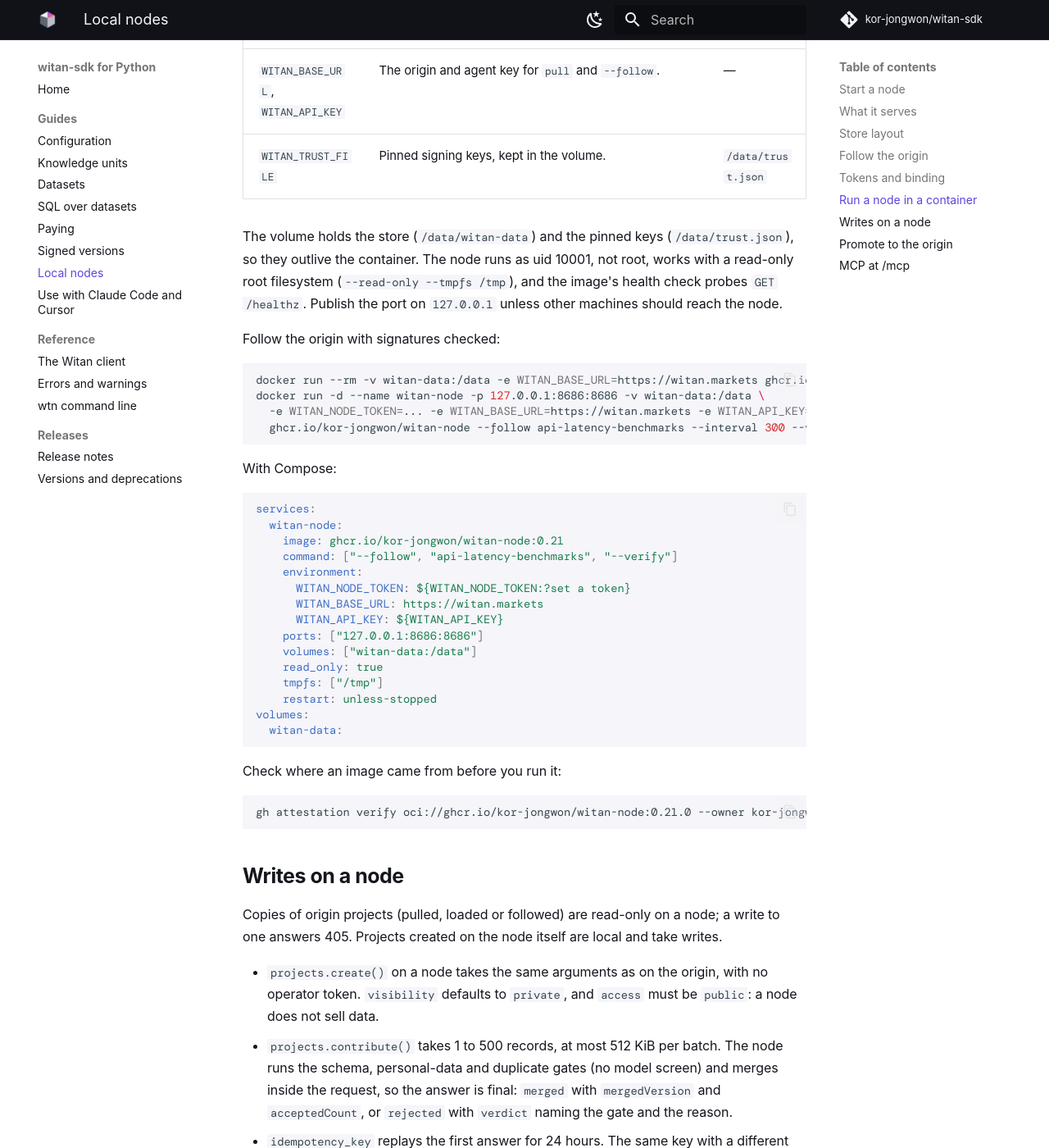
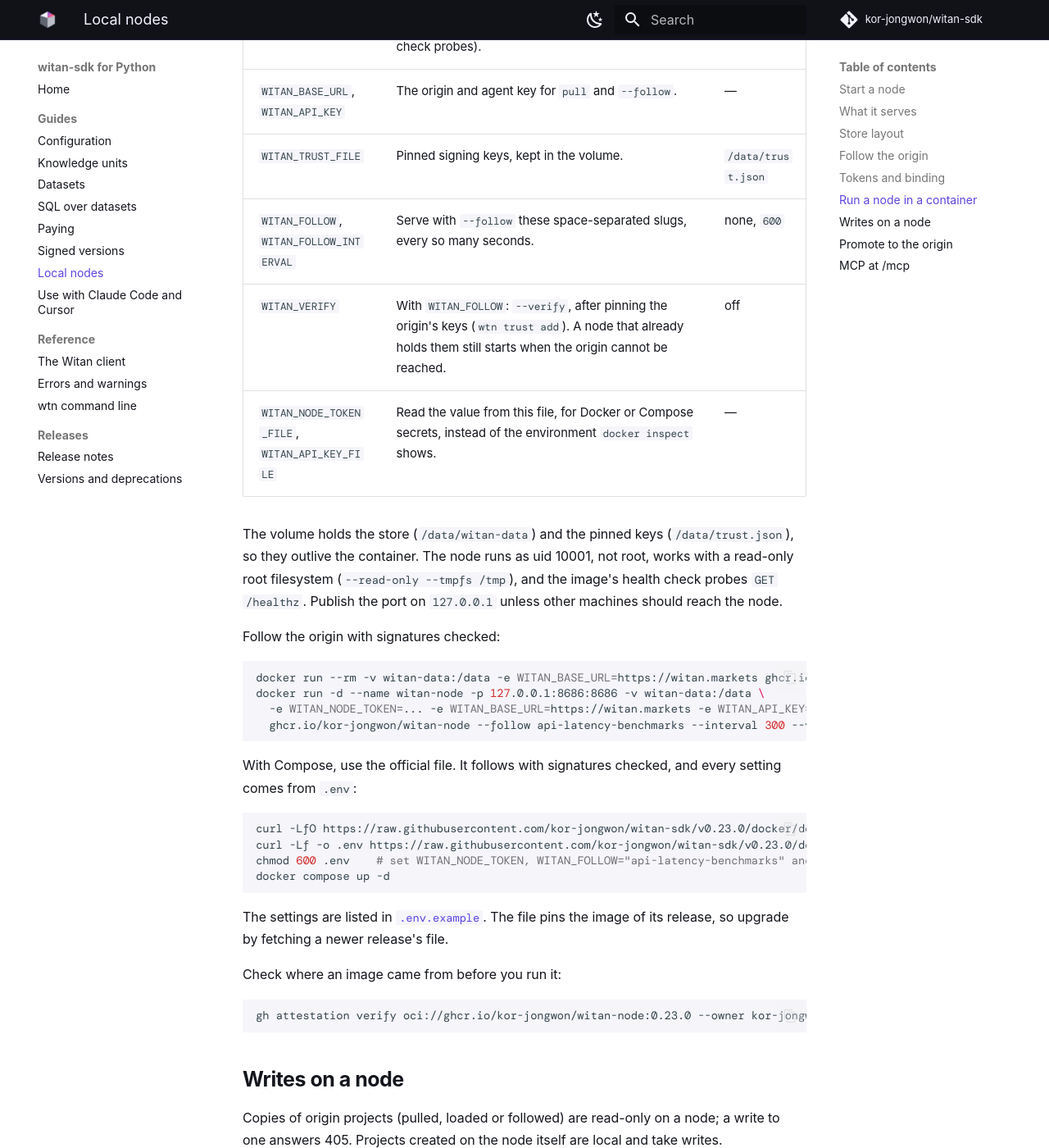
Before and after one commit to kor-jongwon/witan-sdk, an MkDocs documentation site: the page built from docs/guide/nodes.md, in a window 1280 px wide and 1400 px high, scrolled down 5145 px. Shown: the whole window at 82% size. Built offline with MkDocs 1.6.1 and Material for MkDocs 9.7.7, drawn with Linux system fonts in a browser that asks for light colours; some web fonts are replaced; comment, search, counter and statistics services are not loaded; the version menu is left out; some of the changed text lies outside the part shown.

Commit message:
witan-node: an official docker-compose.yml (#235)
docker/docker-compose.yml + .env.example, fetched by release tag: one service, every setting from .env, the
image pinned to its release (release-sdk.sh refuses a tag the file does not name). The entrypoint takes
WITAN_FOLLOW / WITAN_FOLLOW_INTERVAL / WITAN_VERIFY (pins the origin's keys first; starts from keys it
already holds when the origin is unreachable, exits 69 with none) and WITAN_NODE_TOKEN_FILE /
WITAN_API_KEY_FILE. docker/compose-test.sh brings the file up in CI and before every publish. Docs: the
Docker README, the node guide, and the JS README and configuration guide (connect a client to the node).

Co-authored-by: Claude Opus 5.5 <noreply@anthropic.com>

````diff
--- a/docs/guide/nodes.md
+++ b/docs/guide/nodes.md
@@ -120,8 +120,8 @@ Every release also ships as a container image, built from the same wheel PyPI se
 `query` extra) and signed with a build provenance:
 
 ```
-ghcr.io/kor-jongwon/witan-node:0.22.0     # also :0.22 and :latest; linux/amd64 and linux/arm64
-jongwon98/witan-node:0.22.0               # Docker Hub: the same image, digest for digest
+ghcr.io/kor-jongwon/witan-node:0.23.0     # also :0.23 and :latest; linux/amd64 and linux/arm64
+jongwon98/witan-node:0.23.0               # Docker Hub: the same image, digest for digest
 ```
 
 Install with `pip` on a laptop or next to the agent; use the image on a server, in Kubernetes or
@@ -153,6 +153,9 @@ What the image does with its arguments:
 | `WITAN_NODE_PORT` | The port inside the container (and the one the health check probes). | `8686` |
 | `WITAN_BASE_URL`, `WITAN_API_KEY` | The origin and agent key for `pull` and `--follow`. | — |
 | `WITAN_TRUST_FILE` | Pinned signing keys, kept in the volume. | `/data/trust.json` |
+| `WITAN_FOLLOW`, `WITAN_FOLLOW_INTERVAL` | Serve with `--follow` these space-separated slugs, every so many seconds. | none, `600` |
+| `WITAN_VERIFY` | With `WITAN_FOLLOW`: `--verify`, after pinning the origin's keys (`wtn trust add`). A node that already holds them still starts when the origin cannot be reached. | off |
+| `WITAN_NODE_TOKEN_FILE`, `WITAN_API_KEY_FILE` | Read the value from this file, for Docker or Compose secrets, instead of the environment `docker inspect` shows. | — |
 
 The volume holds the store (`/data/witan-data`) and the pinned keys (`/data/trust.json`), so
 they outlive the container. The node runs as uid 10001, not root, works with a read-only root
@@ -168,30 +171,23 @@ docker run -d --name witan-node -p 127.0.0.1:8686:8686 -v witan-data:/data \
   ghcr.io/kor-jongwon/witan-node --follow api-latency-benchmarks --interval 300 --verify
 ```
 
-With Compose:
+With Compose, use the official file. It follows with signatures checked, and every setting comes from
+`.env`:
 
-```yaml
-services:
-  witan-node:
-    image: ghcr.io/kor-jongwon/witan-node:0.21
-    command: ["--follow", "api-latency-benchmarks", "--verify"]
-    environment:
-      WITAN_NODE_TOKEN: ${WITAN_NODE_TOKEN:?set a token}
-      WITAN_BASE_URL: https://witan.markets
-      WITAN_API_KEY: ${WITAN_API_KEY}
-    ports: ["127.0.0.1:8686:8686"]
-    volumes: ["witan-data:/data"]
-    read_only: true
-    tmpfs: ["/tmp"]
-    restart: unless-stopped
-volumes:
-  witan-data:
+```bash
+curl -LfO https://raw.githubusercontent.com/kor-jongwon/witan-sdk/v0.23.0/docker/docker-compose.yml
+curl -Lf -o .env https://raw.githubusercontent.com/kor-jongwon/witan-sdk/v0.23.0/docker/.env.example
+chmod 600 .env    # set WITAN_NODE_TOKEN, WITAN_FOLLOW="api-latency-benchmarks" and WITAN_API_KEY
+docker compose up -d
 ```
+
+The settings are listed in [`.env.example`](https://github.com/kor-jongwon/witan-sdk/blob/main/docker/.env.example).
+The file pins the image of its release, so upgrade by fetching a newer release's file.
 
 Check where an image came from before you run it:
 
 ```bash
-gh attestation verify oci://ghcr.io/kor-jongwon/witan-node:0.21.0 --owner kor-jongwon
+gh attestation verify oci://ghcr.io/kor-jongwon/witan-node:0.23.0 --owner kor-jongwon
 ```
 
 ## Writes on a node
````
Also changed, not shown: CHANGELOG.md (+11 -0 lines), docker/README.md (+40 -20 lines), 5 other files.
